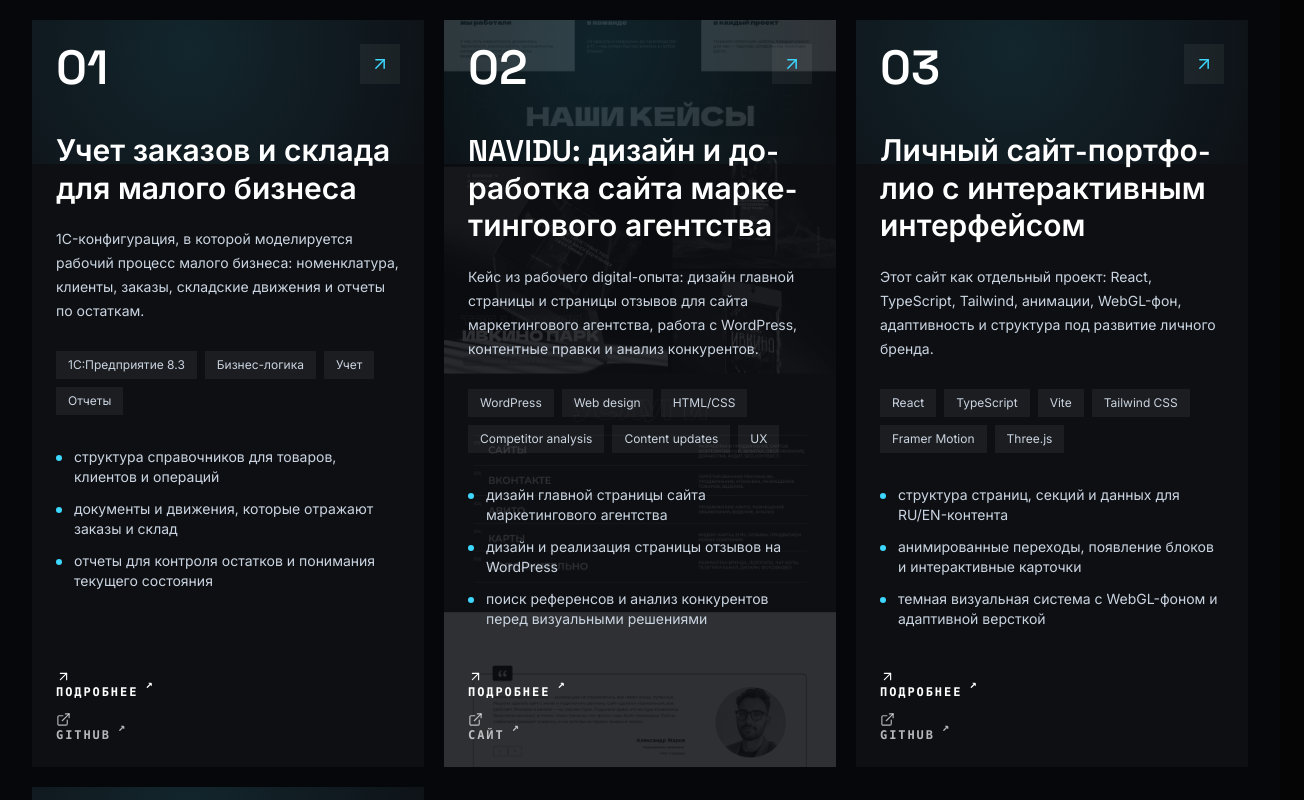
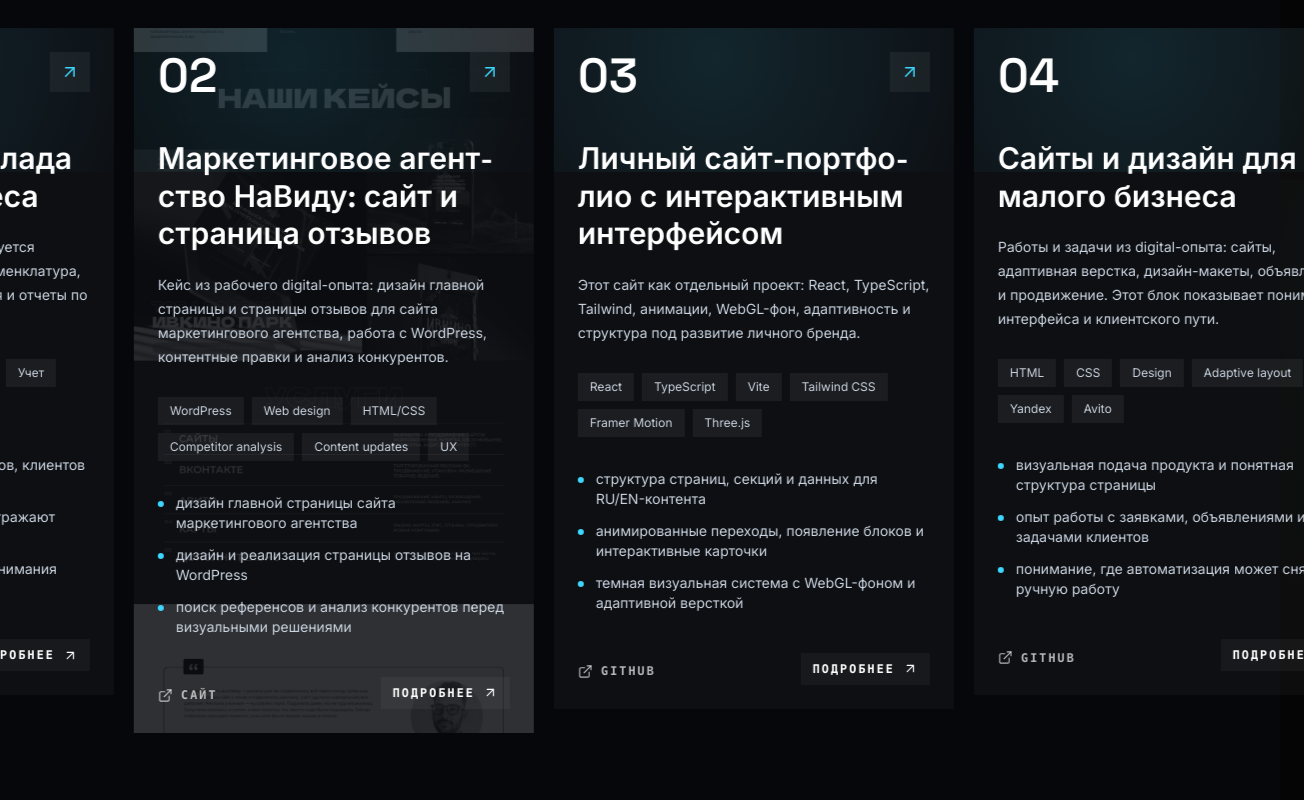
Before and after one commit to MAx-ICTU/DevShakov, a React (Vite) app: page / in a window 1280 px wide. Shown: the part 3020-3820 px from the top of the page, 1304 px wide, since content can reach past the window. Built offline with nearby package versions, Linux system fonts and the light colour scheme.

Commit message:
Refine projects carousel and case layout

```diff
--- a/src/data/projects.ts
+++ b/src/data/projects.ts
@@ -1,5 +1,7 @@
 import { githubUrl } from "./site";
 import type { Project } from "../types";
+
+const assetPath = (path: string) => `${import.meta.env.BASE_URL}${path.replace(/^\/+/, "")}`;
 
 export const projects: Project[] = [
   {
@@ -43,15 +45,15 @@ export const projects: Project[] = [
   },
   {
     slug: "navidu-agency-website",
-    title: { ru: "NAVIDU: дизайн и доработка сайта маркетингового агентства", en: "NAVIDU: Marketing Agency Website Design and Updates" },
-    shortTitle: { ru: "NAVIDU / сайт агентства", en: "NAVIDU agency website" },
+    title: { ru: "Маркетинговое агентство НаВиду: сайт и страница отзывов", en: "NaVidu Marketing Agency: Website and Testimonials Page" },
+    shortTitle: { ru: "НаВиду / сайт агентства", en: "NaVidu agency website" },
     description: {
       ru: "Кейс из рабочего digital-опыта: дизайн главной страницы и страницы отзывов для сайта маркетингового агентства, работа с WordPress, контентные правки и анализ конкурентов.",
       en: "A real digital-work case: homepage and testimonials page design for a marketing agency website, WordPress implementation, content updates and competitor research.",
     },
     summary: {
-      ru: "Я участвовал в развитии сайта маркетингового агентства NAVIDU: собирал референсы, анализировал конкурентов, проектировал визуальную подачу главной страницы, делал страницу отзывов и вносил правки на сайте через WordPress.",
-      en: "I contributed to the NAVIDU marketing agency website: researched references and competitors, designed the homepage direction, created the testimonials page and made WordPress content updates.",
+      ru: "Я участвовал в развитии сайта маркетингового агентства НаВиду: собирал референсы, анализировал конкурентов, проектировал визуальную подачу главной страницы, делал страницу отзывов и вносил правки на сайте через WordPress.",
+      en: "I contributed to the NaVidu marketing agency website: researched references and competitors, designed the homepage direction, created the testimonials page and made WordPress content updates.",
     },
     stack: ["WordPress", "Web design", "HTML/CSS", "Competitor analysis", "Content updates", "UX"],
     highlights: [
@@ -65,12 +67,12 @@ export const projects: Project[] = [
       en: "The task was to make the agency website clearer and more convincing for clients: services, visual style, trust and real testimonials without a generic corporate feel.",
     },
     solution: {
-      ru: "Я работал с визуальной структурой главной страницы, собирал и сравнивал референсы, смотрел сайты конкурентов, подготавливал решения для подачи агентства и отдельно занимался страницей отзывов: дизайном, версткой/кодом и интеграцией в WordPress.",
+      ru: "Я работал с визуальной структурой главной страницы, собирал и сравнивал референсы, смотрел сайты конкурентов, подготавливал решения для подачи агентства и отдельно занимался страницей отзывов: дизайном, кодом и интеграцией в WordPress.",
       en: "I worked on the homepage visual structure, collected and compared references, reviewed competitor websites, prepared presentation ideas for the agency and handled the testimonials page: design, code and WordPress integration.",
     },
     result: {
-      ru: "Получился реальный коммерческий кейс, где дизайн связан не только с внешним видом, но и с задачами бизнеса: доверие, понятные услуги, социальное доказательство и возможность быстро обновлять контент на сайте.",
-      en: "The result is a real commercial case where design connects to business goals: trust, clear services, social proof and the ability to update website content quickly.",
+      ru: "Получился реальный коммерческий кейс, где дизайн связан не только с внешним видом, но и с задачами бизнеса: доверие, понятные услуги, социальное доказательство и возможность быстро обновлять контент.",
+      en: "The result is a real commercial case where design connects to business goals: trust, clear services, social proof and the ability to update content quickly.",
     },
     nextSteps: [
       { ru: "добавить больше скриншотов отдельных блоков и мобильной версии", en: "add more screenshots of individual blocks and mobile layouts" },
@@ -79,19 +81,19 @@ export const projects: Project[] = [
     ],
     projectUrl: "https://marketingwedo.ru/",
     detailsUrl: "/projects/navidu-agency-website",
-    previewImage: "/projects/navidu/main.jpg",
+    previewImage: assetPath("projects/navidu/main.jpg"),
     gallery: [
       {
-        src: "/projects/navidu/main.jpg",
-        alt: { ru: "Главный экран сайта NAVIDU", en: "NAVIDU homepage hero screen" },
+        src: assetPath("projects/navidu/main.jpg"),
+        alt: { ru: "Главный экран сайта НаВиду", en: "NaVidu homepage hero screen" },
       },
       {
-        src: "/projects/navidu/home.jpg",
+        src: assetPath("projects/navidu/home.jpg"),
         alt: { ru: "Дизайн главной страницы маркетингового агентства", en: "Marketing agency homepage design" },
       },
       {
-        src: "/projects/navidu/reviews.jpg",
-        alt: { ru: "Страница отзывов клиентов NAVIDU", en: "NAVIDU client testimonials page" },
+        src: assetPath("projects/navidu/reviews.jpg"),
+        alt: { ru: "Страница отзывов клиентов НаВиду", en: "NaVidu client testimonials page" },
       },
     ],
   },
@@ -162,8 +164,8 @@ export const projects: Project[] = [
       en: "Digital experience helps shape pages and materials around the task: who the user is, what they need and what action they should take.",
     },
     result: {
-      ru: "Этот опыт усиливает 1C-направление: проще понимать, какие процессы у бизнеса болят и где нужна понятная автоматизация.",
-      en: "This experience strengthens the 1C direction: it is easier to understand painful business processes and where clear automation is needed.",
+      ru: "Этот опыт усиливает направление автоматизации: проще понимать, какие процессы у бизнеса болят и где нужна понятная система.",
+      en: "This experience strengthens the automation direction: it is easier to understand painful business processes and where clear systems are needed.",
     },
     nextSteps: [
       { ru: "собрать примеры макетов и страниц", en: "collect examples of layouts and pages" },
--- a/src/sections/Projects.tsx
+++ b/src/sections/Projects.tsx
@@ -1,7 +1,7 @@
 import { motion, useMotionValue, useSpring, useTransform } from "framer-motion";
 import { ArrowUpRight, ExternalLink } from "lucide-react";
 import type { KeyboardEvent, MouseEvent } from "react";
-import { AnimatedLink } from "../components/AnimatedLink";
+import { PlainRouteLink } from "../components/AnimatedLink";
 import { Container } from "../components/Container";
 import { SplitTextReveal } from "../components/animations/SplitTextReveal";
 import { useTransitionController } from "../components/transitions/TransitionProvider";
@@ -110,23 +110,38 @@ function WorkCard({ project, index, locale }: WorkCardProps) {
           ))}
         </ul>
 
-        <div className="mt-auto grid w-fit gap-3 pt-10" onClick={(event) => event.stopPropagation()}>
-          <AnimatedLink to={detailsUrl} className="inline-flex items-center gap-2 font-mono text-xs font-bold uppercase tracking-[0.16em] text-white">
-            <ArrowUpRight size={15} strokeWidth={1.8} />
-            {locale === "ru" ? "Подробнее" : "Details"}
-          </AnimatedLink>
+        <div className="mt-auto flex w-full items-end justify-between gap-4 pt-10" onClick={(event) => event.stopPropagation()}>
+          <div className="min-w-0">
             {project.projectUrl && (
-            <AnimatedLink to={project.projectUrl} className="inline-flex items-center gap-2 font-mono text-xs font-bold uppercase tracking-[0.16em] text-white/70">
+              <a
+                href={project.projectUrl}
+                target="_blank"
+                rel="noreferrer"
+                className="inline-flex items-center gap-2 font-mono text-xs font-bold uppercase tracking-[0.16em] text-white/70 transition hover:text-cyan"
+              >
                 <ExternalLink size={15} strokeWidth={1.8} />
                 {locale === "ru" ? "Сайт" : "Website"}
-            </AnimatedLink>
+              </a>
             )}
             {project.githubUrl && (
-            <AnimatedLink to={project.githubUrl} className="inline-flex items-center gap-2 font-mono text-xs font-bold uppercase tracking-[0.16em] text-white/70">
+              <a
+                href={project.githubUrl}
+                target="_blank"
+                rel="noreferrer"
+                className="inline-flex items-center gap-2 font-mono text-xs font-bold uppercase tracking-[0.16em] text-white/70 transition hover:text-cyan"
+              >
                 <ExternalLink size={15} strokeWidth={1.8} />
                 {ui.github[locale]}
-            </AnimatedLink>
+              </a>
             )}
+          </div>
+          <PlainRouteLink
+            to={detailsUrl}
+            className="group/details inline-flex items-center gap-2 bg-white/[0.04] px-3 py-2 font-mono text-xs font-bold uppercase tracking-[0.16em] text-white transition hover:bg-cyan hover:text-black"
+          >
+            {locale === "ru" ? "Подробнее" : "Details"}
+            <ArrowUpRight size={15} strokeWidth={1.8} className="transition group-hover/details:translate-x-0.5 group-hover/details:-translate-y-0.5" />
+          </PlainRouteLink>
         </div>
       </div>
     </motion.article>
@@ -134,6 +149,8 @@ function WorkCard({ project, index, locale }: WorkCardProps) {
 }
 
 export function Projects({ locale }: ProjectsProps) {
+  const carouselProjects = [...projects, ...projects];
+
   return (
     <section id="projects" data-scroll-section className="py-28">
       <Container>
@@ -153,10 +170,14 @@ export function Projects({ locale }: ProjectsProps) {
           </p>
         </div>
 
-        <div className="grid gap-5 lg:grid-cols-3">
-          {projects.map((project, index) => (
-            <WorkCard key={project.slug} project={project} index={index} locale={locale} />
+        <div className="-mx-5 overflow-hidden px-5 sm:-mx-8 sm:px-8 lg:-mx-14 lg:px-14">
+          <div className="project-carousel-track flex w-max gap-5 py-2 hover:[animation-play-state:paused]">
+            {carouselProjects.map((project, index) => (
+              <div key={`${project.slug}-${index}`} className="w-[min(82vw,25rem)] shrink-0">
+                <WorkCard project={project} index={index % projects.length} locale={locale} />
+              </div>
             ))}
+          </div>
         </div>
       </Container>
     </section>
--- a/src/styles/index.css
+++ b/src/styles/index.css
@@ -315,6 +315,21 @@ textarea {
   animation: marquee 24s linear infinite;
 }
 
+@keyframes projectCarousel {
+  from {
+    transform: translateX(0);
+  }
+
+  to {
+    transform: translateX(calc(-50% - 0.625rem));
+  }
+}
+
+.project-carousel-track {
+  animation: projectCarousel 34s linear infinite;
+  will-change: transform;
+}
+
 @media (prefers-reduced-motion: reduce) {
   html {
     scroll-behavior: auto;
@@ -328,4 +343,9 @@ textarea {
     scroll-behavior: auto !important;
     transition-duration: 0.001ms !important;
   }
+
+  .project-carousel-track {
+    animation: none !important;
+    transform: none !important;
+  }
 }
```
Also changed, not shown: src/pages/ProjectDetailPage.tsx (+7 -9 lines). Lines whose indentation alone changed are shown as unchanged.
